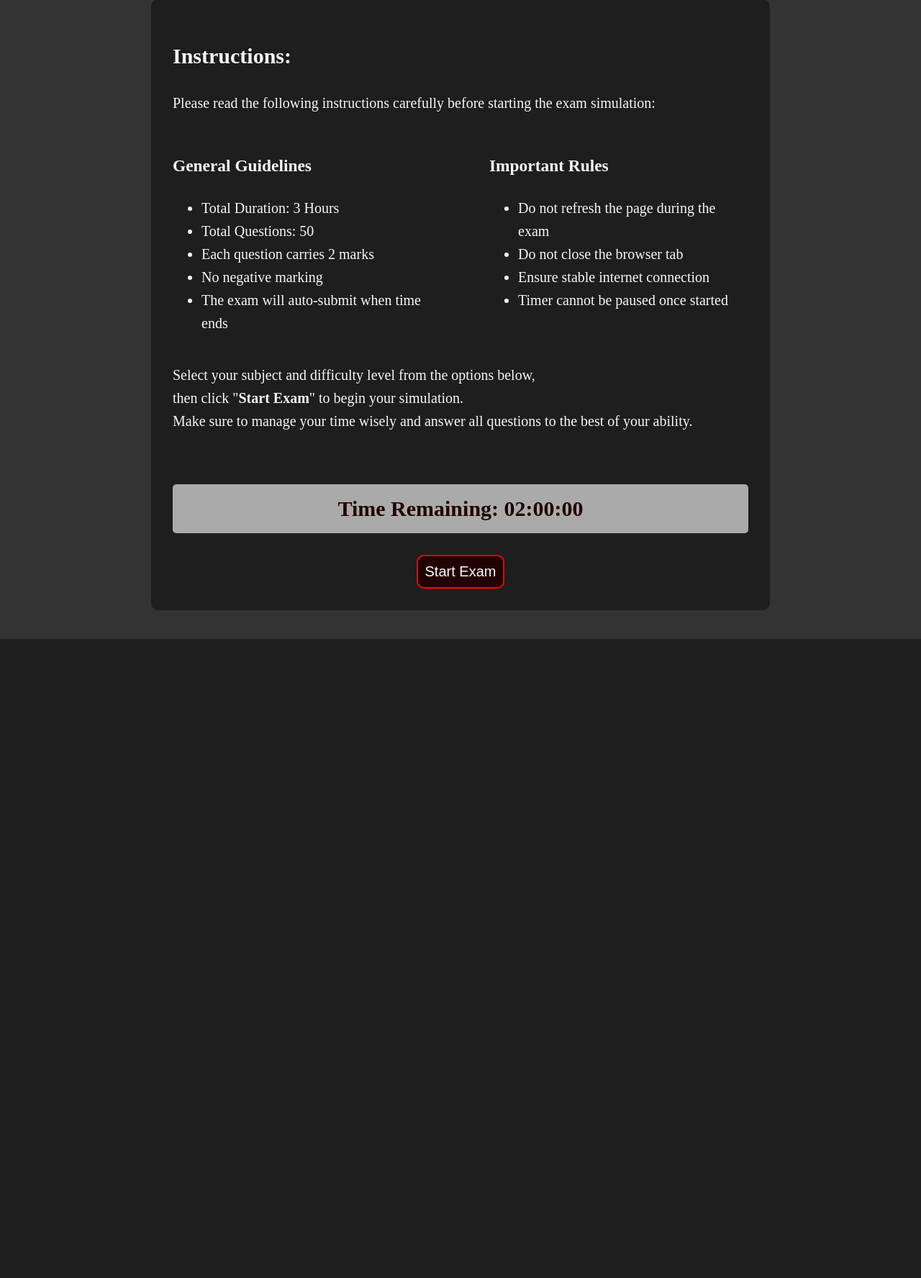
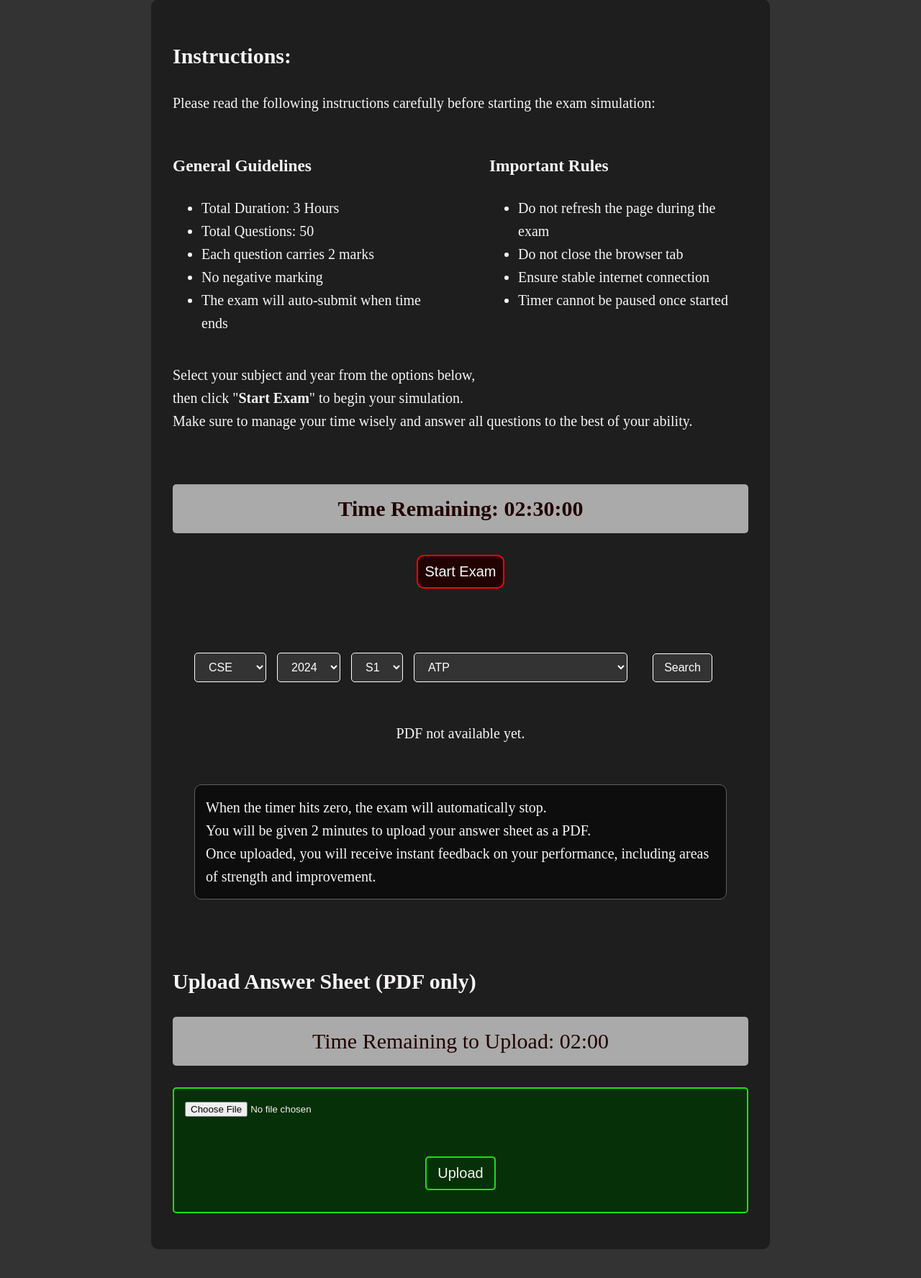
Before and after one commit to archa-s-ar/GASANA1.0, a Flask app: page /xam_simu in a window 1280 px wide. Shown: the part 231-2007 px from the top of the page at 72% size. Before the commit the page ends 1119 px from the top, so only its background shows below. Run offline with Flask 3, Linux system fonts and the light colour scheme; some web fonts are replaced.

Commit message:
Improved Xam simulator by AI Pdf reader and feedback giver

```diff
--- a/static/style.css
+++ b/static/style.css
@@ -360,3 +360,24 @@ html {
 .toggle-btn:hover{
     background-color: #555;
 }
+.toggle-btnupl{
+    background-color: #053008;
+    color: rgb(250, 242, 242);
+    padding: 10px 15px;
+    border-radius: 5px;
+    border: rgb(28, 224, 10) solid 2px;
+    cursor: pointer;
+    font-size: 20px;
+
+    display:block;
+    margin: 20px auto;
+}
+.upload-instr{
+    background-color: #0d0d0d;
+    border: #605e5e solid 1px;
+    padding: 15px;
+    border-radius: 10px;
+}
+.toggle-btnupl:hover{
+    background-color: #090c09;
+}
--- a/templates/index.html
+++ b/templates/index.html
@@ -30,7 +30,7 @@
     <p style="text-align: center;">This website is designed to help students learn and collaborate effectively.<br> GASANA is a centralized platform where students can access previous year questions,
 collaborate with peers, track progress, and prepare smarter — not harder.<br>
 Built by students who understand the struggle.</p>
-    <button class="learn-btn">Learn more</button>
+    <a href="{{url_for('learn_more')}}"><button class="learn-btn">Learn more</button></a>
 </div>
 
 <div class="services" id="services">
--- a/templates/learn_more.html
+++ b/templates/learn_more.html
@@ -14,7 +14,7 @@
         <h1>Welcome to GASANA!</h1>
         <p>GASANA is made by us, as our group project. We are planning to keep on contributing to this platform to help students.<br> GASANA is a student-centric platform designed to empower students in their academic journey. <br>Our mission is to provide a comprehensive and collaborative learning environment where students can access valuable resources, connect with peers, and enhance their learning experience.</p>
         <h2>Contact us</h2>
-        <p>If you have any questions, suggestions, or would like to contribute to GASANA, please feel free to reach out to us at <a href="mailto:archahere2005@gmail.com">AXIOM</a></p>
+        <p>If you have any questions, suggestions, or would like to contribute to GASANA, please feel free to reach out to us at <a href="archahere2005@gmail.com">AXIOM</a></p>
         <h2>Why Choose GASANA?</h2>
         <p>GASANA is built by students who understand the struggles of academic life. <br>We are committed to providing a user-friendly platform that fosters collaboration, encourages active learning, and helps students achieve their academic goals efficiently.<br>Let's grow together!</p>
 </body>
--- a/templates/xam_simu.html
+++ b/templates/xam_simu.html
@@ -40,16 +40,71 @@
     </ul>
     </div>
     </div>
-    <p>Select your subject and difficulty level from the options below,<br>then click "<strong>Start Exam</strong>" to begin your simulation. <br>Make sure to manage your time wisely and answer all questions to the best of your ability.</p>
+    <p>Select your subject and year from the options below,<br>then click "<strong>Start Exam</strong>" to begin your simulation. <br>Make sure to manage your time wisely and answer all questions to the best of your ability.</p>
     <br>
-    <h3 class="time">Time Remaining: <span id="timer">02:00:00</span></h3>
+    <h3 class="time">Time Remaining: <span id="timer">02:30:00</span></h3>
 
     <div class="button-container">
     <button class="start-btn" onclick="startExam()">Start Exam</button>
     </div>
+<form class="pyq-form" method="POST">
 
+    <select class="toggle" name="department">
+        <option value="CSE">CSE</option>
+        <option value="ECE">ECE</option>
+        <option value="MECH">MECH</option>
+        <option value="CIVIL">CIVIL</option>
+        <option value="EEE">EEE</option>
+        <option value="RAI">RAI</option>
+    </select>
+
+    <select class="toggle" name="scheme">
+        <option value="2024">2024</option>
+        <option value="2025">2025</option>
+    </select>
+
+    <select class="toggle" name="semester">
+        <option value="1">S1</option>
+        <option value="2">S2</option>
+        <option value="3">S3</option>
+        <option value="4">S4</option>
+        <option value="5">S5</option>
+        <option value="6">S6</option>
+        <option value="7">S7</option>
+        <option value="8">S8</option>
+    </select>
+
+    <select class="toggle" name="subject">
+        <option value="ATP">ATP</option>
+        <option value="BEE & BEC">BEE & BEC</option>
+        <option value="MATH-1">MATH-1</option>
+        <option value="ENG.CHEMI">ENG.CHEMI</option>
+        <option value="ENG. GRAPHICS">ENG. GRAPHICS</option>
+        <option value="FOUNDATIONS OF COMPUTING">FOUNDATIONS OF COMPUTING</option>
+        <option value="C PROGRAMMING">C PROGRAMMING</option>
+        <option value="ENG. PHYSICS">ENG. PHYSICS</option>
+        <option value="MATH-2">MATH-2</option>
+        <option value="D MATH">D MATH</option>
+        <option value="EE & IPR">EE & IPR</option>
+        <option value="JAVA">JAVA</option>
+        <option value="THEORY OF COMPUTATION">THEORY OF COMPUTATION</option>
+        <option value="MATH-3">MATH-3</option>
+        <option value="DATA STRUCTURE">DATA STRUCTURE</option>
+    </select>
+
+    <button class="toggle-btn" type="submit">Search</button>
+{% if pdf_path %}
+    <iframe src="{{ url_for('static', filename=pdf_path) }}"
+            width="100%" height="600px">
+    </iframe>
+{% else %}
+    <p>PDF not available yet.</p>
+{% endif %}
+    <p class="upload-instr">When the timer hits zero, the exam will automatically stop. <br>You will be given 2 minutes to upload your answer sheet as a PDF. <br>Once uploaded, you will receive instant feedback on your performance, including areas of strength and improvement.</p>
+
+</form>
     <script>
-let totalTime = 2 * 60 * 60; // 2 hours
+let totalTime = 2.5 * 60 * 60; // 2.5 hours
 let countdown;              // will store interval
 let timerStarted = false;   // prevents double start
 
@@ -71,10 +126,10 @@ function updateTimer() {
     totalTime--;
 
     if (totalTime < 0) {
-        clearInterval(countdown);
-        alert("Time's up!");
+    clearInterval(countdown);
+    endExam();
+}
     }
-}
 
 // Start exam function
 function startExam() {
@@ -88,7 +143,55 @@ function startExam() {
     // Disable button after click
     document.querySelector(".start-btn").disabled = true;
 }
+function endExam() {
+
+    alert("Time's up! You now have 2 minutes to upload your answer sheet.");
+
+    // Hide exam content (optional)
+    document.querySelector(".content").style.display = "none";
+
+    // Show upload section
+    document.getElementById("upload-section").style.display = "block";
+
+    startUploadTimer();
+}
 </script>
+    <h2>Upload Answer Sheet (PDF only)</h2>
+    <p class="time">Time Remaining to Upload: <span id="upload-timer">02:00</span></p>
 
+    <form class="toggle-btnupl" action="/upload" method="POST" enctype="multipart/form-data">
+        <input type="file" name="answer_pdf" accept=".pdf" required>
+        <br><br>
+        <button class="toggle-btnupl" type="submit">Upload</button>
+    </form>
+</div>
+<script>
+let uploadTime = 2 * 60;
+let uploadCountdown;
+
+function startUploadTimer() {
+
+    uploadCountdown = setInterval(function() {
+
+        let minutes = Math.floor(uploadTime / 60);
+        let seconds = uploadTime % 60;
+
+        minutes = minutes < 10 ? "0" + minutes : minutes;
+        seconds = seconds < 10 ? "0" + seconds : seconds;
+
+        document.getElementById("upload-timer").textContent =
+            minutes + ":" + seconds;
+
+        uploadTime--;
+
+        if (uploadTime < 0) {
+            clearInterval(uploadCountdown);
+            alert("Upload time expired!");
+            document.querySelector("input[type='file']").disabled = true;
+        }
+
+    }, 1000);
+}
+</script>
 </body>
 </html>
--- a/web.py
+++ b/web.py
@@ -1,8 +1,8 @@
 import os
 import sqlite3
-import json
+import PyPDF2
 import requests
-from flask import Flask, render_template, request, redirect
+from flask import Flask, render_template, request, redirect, url_for
 
 app = Flask(__name__)
 
@@ -33,7 +33,11 @@ headers = {
     "Authorization": f"Bearer {HF_API_TOKEN}"
 }
 
-def query(user_message):
+def query(user_message, system_role=None):
+
+    if not system_role:
+        system_role = "You are a helpful assistant."
+
     response = requests.post(
         API_URL,
         headers={
@@ -43,23 +47,14 @@ def query(user_message):
         json={
             "model": "mistralai/Mistral-7B-Instruct-v0.2",
             "messages": [
-                {
-                    "role": "system",
-                    "content": "You are a calm and supportive academic companion. Validate feelings first, then give practical advice. Keep it under 120 words."
-                },
-                {
-                    "role": "user",
-                    "content": user_message
-                }
+                {"role": "system", "content": system_role},
+                {"role": "user", "content": user_message}
             ],
-            "max_tokens": 200
+            "max_tokens": 300
         }
     )
 
-    try:
-        return response.json()
-    except:
-        return {"error": response.text}
+    return response.json()
 
 
 @app.route("/")
@@ -96,7 +91,6 @@ def pyq():
     conn.close()
 
     return render_template("pyq.html", pdf_path=pdf_path)
-
 @app.route('/faq')
 def faq():
     return render_template('faq.html')
@@ -105,9 +99,80 @@ def faq():
 def imp():
     return render_template('imp.html')
 
-@app.route('/xam_simu')
+@app.route('/xam_simu', methods=["GET", "POST"])
 def xam_simu():
-    return render_template('xam_simu.html')
+    pdf_path = None
+
+    conn = sqlite3.connect("pyq.db")
+    cursor = conn.cursor()
+
+    if request.method == "POST":
+        dept = request.form.get("department")
+        scheme = request.form.get("scheme")
+        semester = request.form.get("semester")
+        subject = request.form.get("subject")
+
+        cursor.execute("""
+        SELECT file_path FROM pyqs
+        WHERE department=? AND scheme=? AND semester=? AND subject=?
+        """, (dept, scheme, semester, subject))
+
+        result = cursor.fetchone()
+        if result:
+            pdf_path = result[0]
+
+    conn.close()
+
+    return render_template("xam_simu.html", pdf_path=pdf_path)
+
+@app.route("/upload", methods=["POST"])
+def upload():
+    file = request.files.get("answer_pdf")
+
+    if not file:
+        return "No file uploaded"
+
+    if file.filename.endswith(".pdf"):
+
+        os.makedirs("uploads", exist_ok=True)
+        save_path = os.path.join("uploads", file.filename)
+        file.save(save_path)
+
+        # Extract text from PDF
+        text = ""
+        with open(save_path, "rb") as pdf_file:
+            reader = PyPDF2.PdfReader(pdf_file)
+            for page in reader.pages:
+                text += page.extract_text() or ""
+
+        # Send to AI for evaluation
+        evaluation_prompt = f"""
+You are an exam evaluator.
+
+Evaluate the following student answer sheet.
+
+Give:
+1. Estimated score out of 100
+2. Strengths (bullet points)
+3. Areas of improvement (bullet points)
+
+Keep response structured and under 150 words.
+
+Answer Sheet:
+{text}
+"""
+
+        output = query(evaluation_prompt)
+
+        if "choices" in output:
+            feedback = output["choices"][0]["message"]["content"]
+        else:
+            feedback = "Evaluation failed."
+
+        return render_template("result.html", feedback=feedback)
+
+    return "Only PDF files allowed."
+
 
 @app.route('/doubt')
 def doubt():
```
Also changed, not shown: templates/result.html (added, +15 -0 lines), 2 other files.
